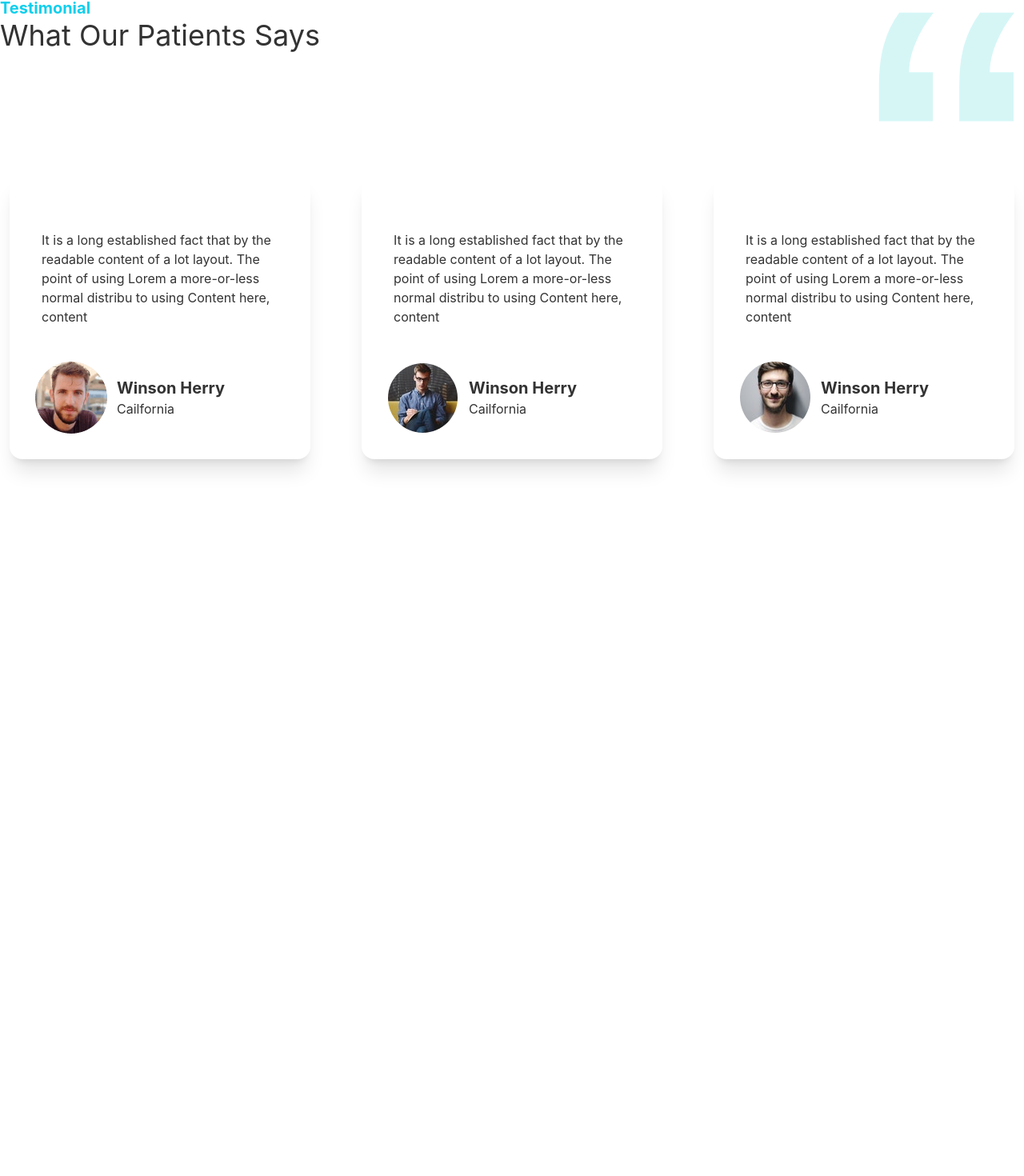
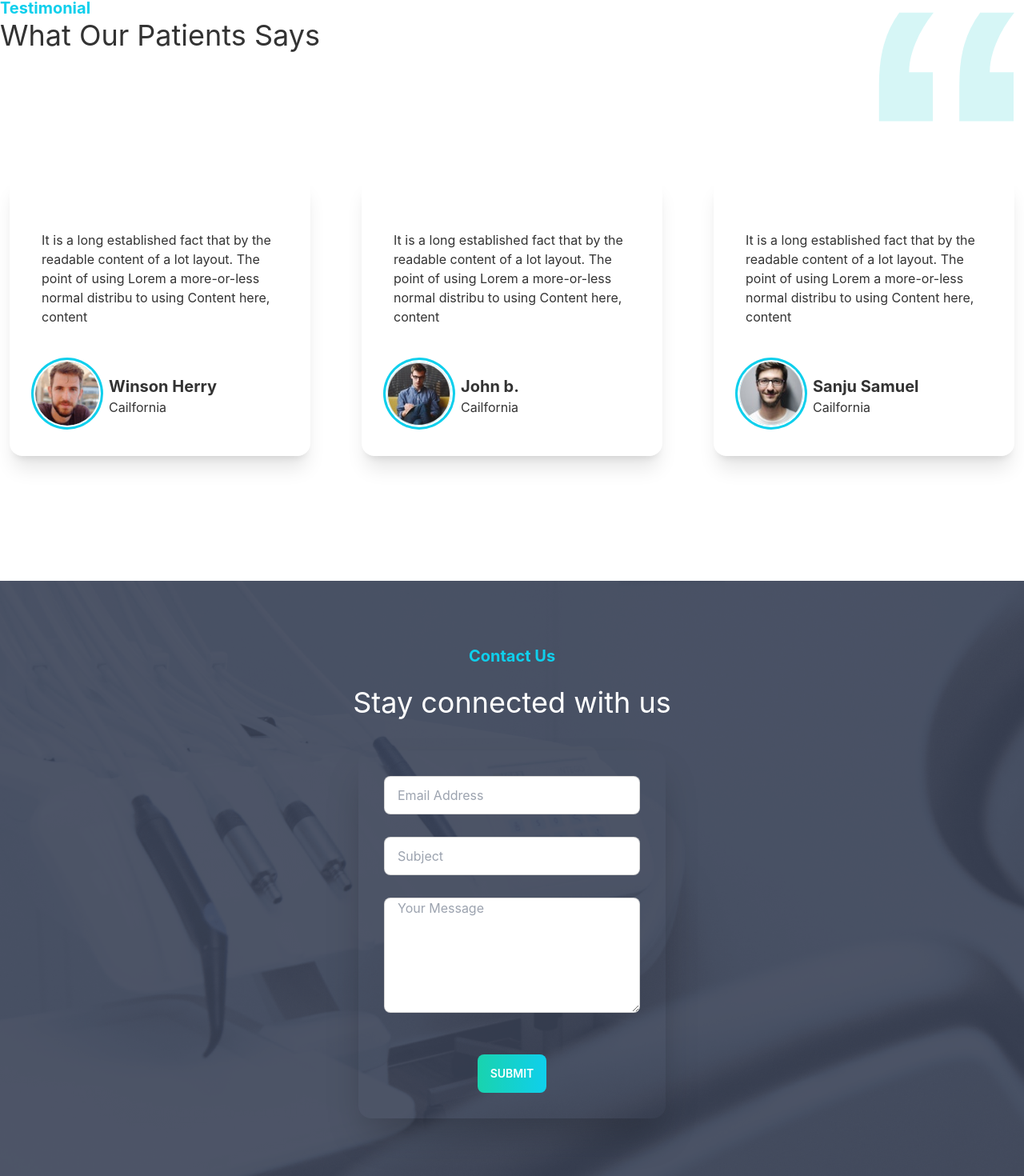
Before and after one commit to Salikur6/doctors-portal, a React (Create React App) app: page / in a window 1280 px wide. Shown: the part 3238-4708 px from the top of the page at 80% size. Before the commit the page ends 3968 px from the top, so only its background shows below. Built offline with nearby package versions, Linux system fonts and the light colour scheme.

Commit message:
home page contact section added

```diff
--- /dev/null
+++ b/src/Pages/Home/Contact/Contact.js
@@ -0,0 +1,38 @@
+import React from 'react';
+import appointment from '../../../assets/images/appointment.png';
+
+const Contact = () => {
+    return (
+        <div>
+            <div className="hero" style={{ background: `url(${appointment})no-repeat` }}>
+                <div className="hero-content flex-col my-16">
+                    <div className="text-center lg:text-left">
+                        <h1 className="text-xl font-bold text-primary text-center">Contact Us</h1>
+                        <h2 className="py-6 text-4xl text-white">Stay connected with us</h2>
+                    </div>
+                    <div className="card flex-shrink-0 w-full max-w-sm shadow-2xl ">
+                        <div className="card-body">
+                            <div className="form-control mb-5">
+                                <input type="text" placeholder="Email Address" className="input input-bordered" />
+                            </div>
+                            <div className="form-control mb-5">
+
+                                <input type="text" placeholder="Subject" className="input input-bordered" />
+                            </div>
+                            <div className="form-control mb-5">
+                                <textarea className='input input-bordered h-36' name="message" id="" cols="25" rows="10" placeholder='Your Message'></textarea>
+
+                            </div>
+
+                            <div className="mt-6 text-center">
+                                <button className="btn bg-gradient-to-r from-secondary to-primary border-0 text-white">Submit</button>
+                            </div>
+                        </div>
+                    </div>
+                </div>
+            </div>
+        </div>
+    );
+};
+
+export default Contact;
--- a/src/Pages/Home/Home.js
+++ b/src/Pages/Home/Home.js
@@ -4,6 +4,7 @@ import Info from './Info/Info';
 import Services from './Services/Services';
 import AppointmentBanner from './AppointmentBanner/AppointmentBanner';
 import Testimonial from './Testimonial/Testimonial';
+import Contact from './Contact/Contact';
 const Home = () => {
     return (
         <div>
@@ -13,6 +14,7 @@ const Home = () => {
             <Services></Services>
             <AppointmentBanner></AppointmentBanner>
             <Testimonial></Testimonial>
+            <Contact></Contact>
         </div>
     );
 };
--- a/src/Pages/Home/Services/Services.js
+++ b/src/Pages/Home/Services/Services.js
@@ -58,7 +58,7 @@ const Services = () => {
                         <div className='lg:w-2/3 w-full'>
                             <h1 className="lg:text-5xl text-4xl font-bold">Exceptional Dental Care, on Your Terms</h1>
                             <p className="py-6">It is a long established fact that a reader will be distracted by the readable content of a page when looking at its layout. The point of using Lorem Ipsumis that it has a more-or-less normal distribution of letters,as opposed to using 'Content here, content here', making it look like readable English. Many desktop publishing packages and web page</p>
-                            <button className="btn btn-primary">Get Started</button>
+                            <button className="btn bg-gradient-to-r from-secondary to-primary border-0 text-white inline">Get Started</button>
                         </div>
                     </div>
                 </div>
--- a/src/Pages/Home/Testimonial/Testimonial.js
+++ b/src/Pages/Home/Testimonial/Testimonial.js
@@ -17,14 +17,14 @@ const Testimonial = () => {
             _id: 2,
             description: 'It is a long established fact that by the readable content of a lot layout. The point of using Lorem a more-or-less normal distribu to using Content here, content',
             img: people2,
-            name: 'Winson Herry',
+            name: 'John b.',
             address: 'Cailfornia'
         },
         {
             _id: 3,
             description: 'It is a long established fact that by the readable content of a lot layout. The point of using Lorem a more-or-less normal distribu to using Content here, content',
             img: people3,
-            name: 'Winson Herry',
+            name: 'Sanju Samuel',
             address: 'Cailfornia'
         },
     ]
@@ -51,7 +51,12 @@ const Testimonial = () => {
                                 <p className='my-9 mx-2'>{review.description}</p>
                                 <div className='flex items-center'>
                                     <div className='mr-3'>
-                                        <img src={review.img} alt="Shoes" />
+
+                                        <div class="avatar">
+                                            <div class="w-20 rounded-full ring ring-primary ring-offset-base-100 ring-offset-2">
+                                                <img src={review.img} alt='Reviewer img' />
+                                            </div>
+                                        </div>
                                     </div>
                                     <div>
                                         <h5 className='text-xl font-bold'>{review.name}</h5>
```
